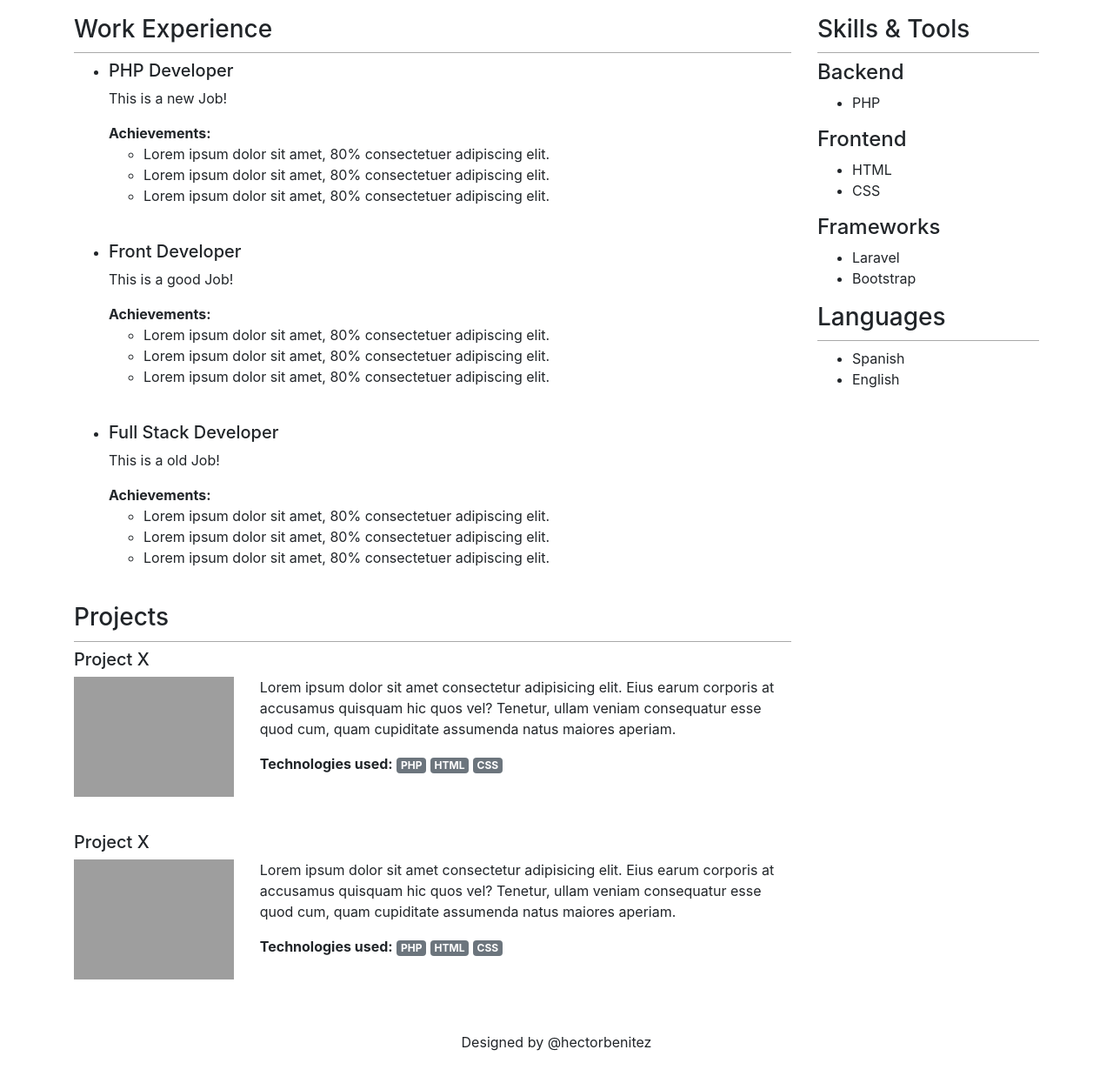
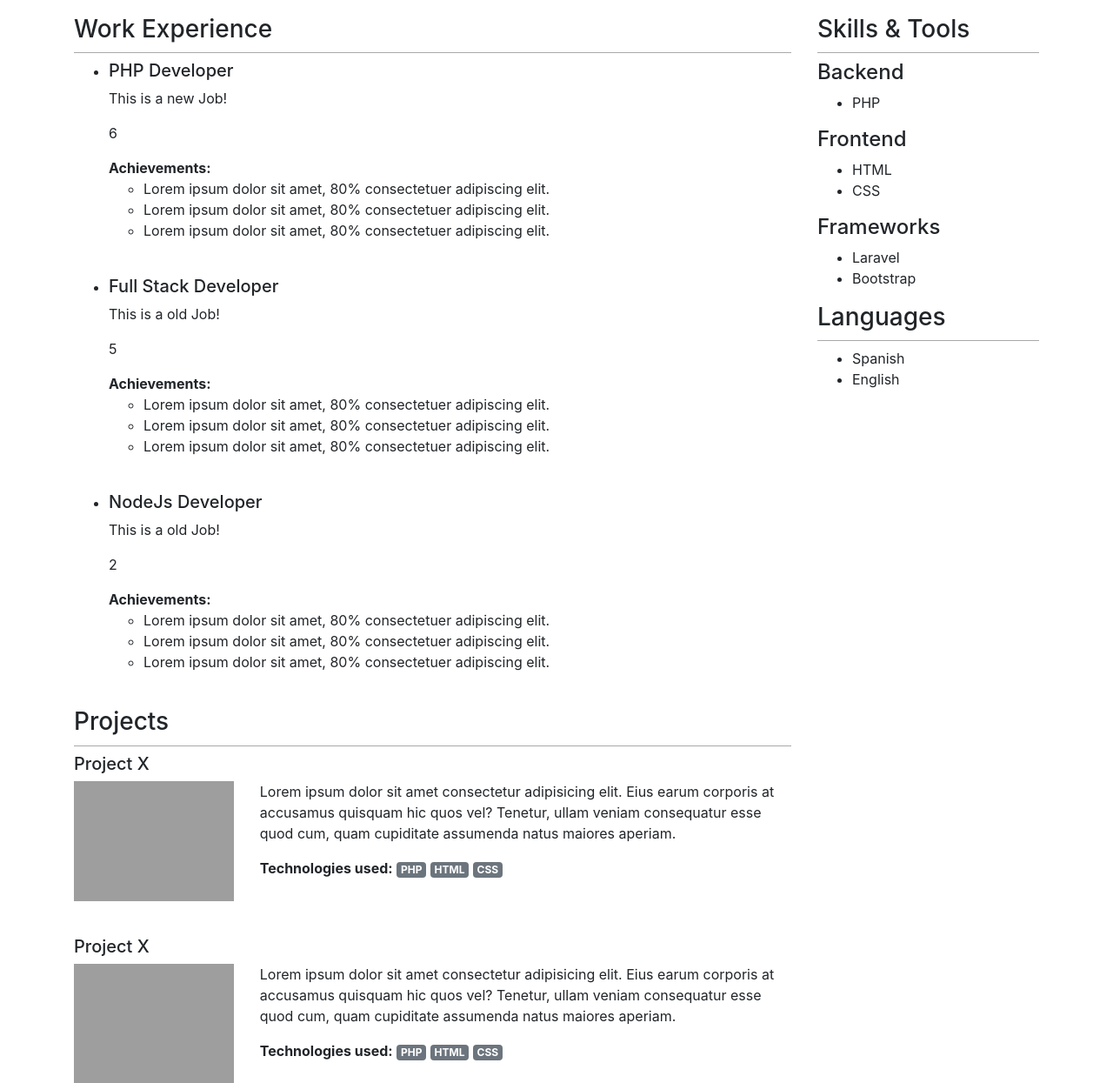
Before and after one commit to ger1441/cursophp, a PHP site: page / in a window 1280 px wide. Shown: the part 479-1724 px from the top of the page at 87% size. Before the commit the page ends 1687 px from the top, so only its background shows below. Run offline with PHP 8.4, Linux system fonts and the light colour scheme; some libraries are stand-ins or nearby versions; grey boxes are pictures that could not be loaded.

Commit message:
Ciclos condicionales

```diff
--- a/public/index.php
+++ b/public/index.php
@@ -1,18 +1,37 @@
 <?php
     $lastName = 'QL';
     $name = "Yerman $lastName";
+    $limitMonths = 12;
     $jobs = [
         [
             'title' => 'PHP Developer',
             'description' => 'This is a new Job!',
+            'visible' => true,
+            'months' => 6,
         ],
         [
             'title' => 'Front Developer',
             'description' => 'This is a good Job!',
+            'visible' => false,
+            'months' => 5,
         ],
         [
             'title' => 'Full Stack Developer',
             'description' => 'This is a old Job!',
+            'visible' => true,
+            'months' => 5,
+        ],
+        [
+            'title' => 'NodeJs Developer',
+            'description' => 'This is a old Job!',
+            'visible' => true,
+            'months' => 2,
+        ],
+        [
+            'title' => 'Angular Developer',
+            'description' => 'This is a old Job!',
+            'visible' => true,
+            'months' => 3,
         ],
     ];
 ?>
@@ -64,10 +83,19 @@
                 <h3 class="border-bottom-gray" >Work Experience</h3>
                 <ul>
                     <?php
+                        $totalMonths = 0;
                         foreach ($jobs as $job){
+
+                            if(!$job['visible']) continue;
+
+                            if($totalMonths > $limitMonths) break;
+                            $totalMonths += $job['months'];
+
+
                             echo '<li class="work-position">
                                 <h5>'.$job['title'].'</h5>
                                 <p>'.$job['description'].'</p>
+                                <p>'.$job['months'].'</p>
                                 <strong>Achievements:</strong>
                                 <ul>
                                     <li>Lorem ipsum dolor sit amet, 80% consectetuer adipiscing elit.</li>
```
